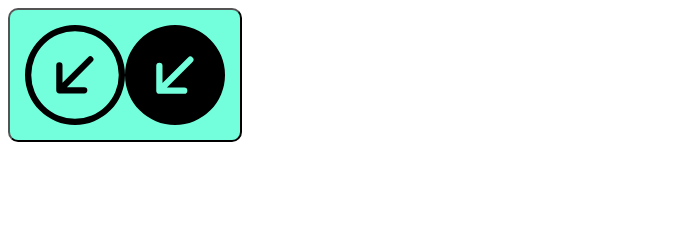
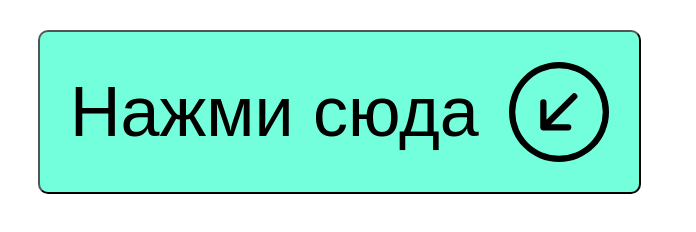
Before and after one commit to Stealth2130/my_frontend, a plain HTML site: page 11_Module/SVG_index.html in a window 1280 px wide. Shown: the whole page, without its empty margins (0-696 px from the left). Drawn offline with Linux system fonts and the light colour scheme.

Commit message:
Задание 1 картинка SVG

```diff
--- a/11_Module/SVG_index.html
+++ b/11_Module/SVG_index.html
@@ -8,6 +8,7 @@
   </head>
   <body>
     <button class="btn">
+      <div class="btn_text">Нажми сюда</div>
       <div class="icon icon_01">
         <svg
           xmlns="http://www.w3.org/2000/svg"
@@ -24,7 +25,7 @@
         </svg>
       </div>
 
-      <div class="icon icon_02 off">
+      <div class="icon icon_02" style="display: none;">
         <svg
           xmlns="http://www.w3.org/2000/svg"
           width="1em"
--- a/11_Module/SWG_style.css
+++ b/11_Module/SWG_style.css
@@ -1,10 +1,16 @@
 .btn {
     display: flex;
-    padding: 15px;
     align-items: center;
     justify-content: center;
     background-color:rgb(116, 255, 220);
     border-radius: 10px;
+    margin: 30px;
+    gap: 30px;
+    padding: 30px;
+}
+
+.btn_text {
+    font-size: 70px;
 }
 
 .icon {
@@ -12,3 +18,8 @@
     height: 100px;
     font-size: 100px;
 }
+
+.btn:hover {
+  box-shadow: 0px 2px 8px 2px rgba(141,150,178,.3);
+  transform: scale(1.05);
+}
```
